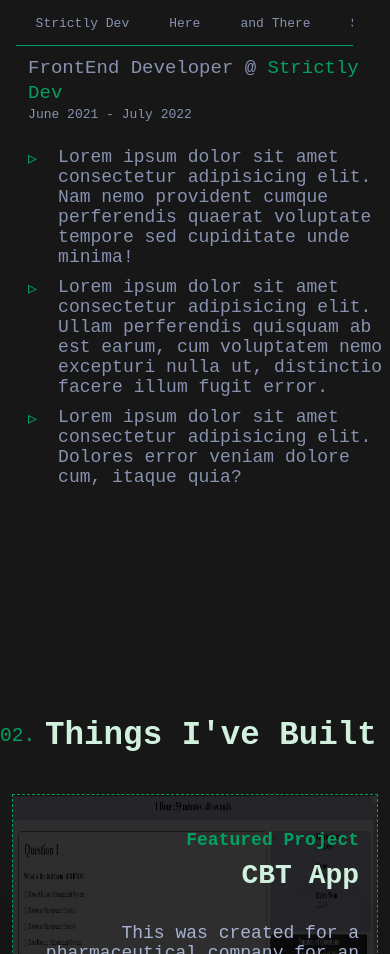
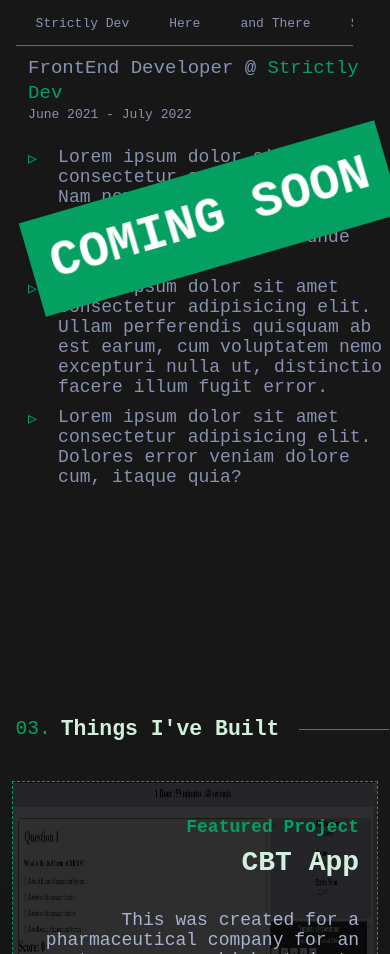
Before and after one commit to Alfred-Emmanuel/my-portfolio, a React (Create React App) app: page / in a window 390 px wide. Shown: the part 2000-2954 px from the top of the page. Built offline with nearby package versions, Linux system fonts and the light colour scheme.

Commit message:
fixed some ui bugs on mobile view

```diff
--- a/src/Components/Header.jsx
+++ b/src/Components/Header.jsx
@@ -57,6 +57,22 @@ function Header() {
     headerVisible ? "" : "hide"
   } `;
 
+  const [isOpen, setIsOpen] = useState(false);
+
+  const toggleMenu = () => {
+    setIsOpen(!isOpen);
+  };
+
+  const hamburgerStyle = {
+    width: "70px",
+    height: "50px",
+    color: "#03a062",
+    background: "none",
+    position: "absolute",
+    right: "20px",
+    // transition: "transform 0.3s ease-in-out",
+  };
+
   console.log(show);
   return (
     <header
@@ -64,10 +80,43 @@ function Header() {
         headerVisible ? "" : "hide"
       }`}
     >
-      <nav>
-        <div className="logo-div">
-          <img src="/mainLogo.png" className="logo" />
-        </div>
+      <div className="logo-div">
+        <img src="/mainLogo.png" className="logo" />
+      </div>
+      <svg
+        xmlns="http://www.w3.org/2000/svg"
+        fill="none"
+        viewBox="0 0 24 24"
+        strokeWidth={1.5}
+        stroke="currentColor"
+        style={hamburgerStyle}
+        onClick={toggleMenu}
+        className="w-6 h-6"
+      >
+        <path
+          strokeLinecap="round"
+          strokeLinejoin="round"
+          d="M3.75 9h16.5m-16.5 6.75h16.5"
+        />
+      </svg>
+
+      <nav className={isOpen ? "mobile open" : "closed"}>
+        <svg
+          xmlns="http://www.w3.org/2000/svg"
+          fill="none"
+          viewBox="0 0 24 24"
+          strokeWidth={1.5}
+          stroke="currentColor"
+          onClick={toggleMenu}
+          style={hamburgerStyle}
+          className="w-6 h-6"
+        >
+          <path
+            strokeLinecap="round"
+            strokeLinejoin="round"
+            d="M6 18L18 6M6 6l12 12"
+          />
+        </svg>
 
         <div className="menu">
           <ol>
--- a/src/Components/body.jsx
+++ b/src/Components/body.jsx
@@ -1,5 +1,6 @@
 import React, { Component, useState, useEffect } from "react";
 import LeftSideBar from "./leftSideBar";
+import ComingSoon from "../comingSoon";
 
 function Body(props) {
   const [activeDiv, setActiveDiv] = useState(1);
@@ -80,6 +81,7 @@ function Body(props) {
           </div>
         </section>
 
+        <ComingSoon>
           <section id="jobs">
             <h2 className="heading">Places i've worked</h2>
             <div className="inner">
@@ -204,6 +206,7 @@ function Body(props) {
               </div>
             </div>
           </section>
+        </ComingSoon>
         <section id="projects">
           <div>
             <h2 className="heading">Things I've Built</h2>
--- /dev/null
+++ b/src/comingSoon.jsx
@@ -0,0 +1,12 @@
+import React from "react";
+
+function ComingSoon(props) {
+  return (
+    <div style={{ position: "relative" }}>
+      <div className="coming-soon">COMING SOON</div>
+      {props.children}
+    </div>
+  );
+}
+
+export default ComingSoon;
--- a/src/style.css
+++ b/src/style.css
@@ -14,7 +14,7 @@ body{
 }
 
 :root{
-    --matrix-color: rgb(3, 160, 98);
+    --matrix-color: #03a062;
     --whitish: #8892b0;
     --matrix-font: 'VT323', monospace;
     --monospace-font:  'Space Mono',"Fira Code","Fira Mono","Roboto Mono",monospace;
@@ -118,30 +118,6 @@ h1, h2, h3, h4, h5, h6{
     transition: opacity 0.5s ease-out;
   }
 
-.menu{
-    background-color: transparent;
-    position: absolute;
-    left:35%
-}
-
-.menu ol{
-    display: flex;
-    margin-left: 60%;
-    background-color: transparent;
-}
-
-.menu ol li{
-    padding-left: 35%;
-    background-color: transparent;
-}
-.menu ol li a{
-    font-size: 1.2em;
-    cursor: pointer;
-    text-decoration: none;
-    color: var(--whitish);
-    background-color: transparent;
-}
-
 .menu ol li a:hover{
     color: var(--matrix-color);
 }
@@ -215,6 +191,18 @@ h1, h2, h3, h4, h5, h6{
       transform: translateY(0);
     }
  }
+
+ @keyframes tilt {
+    0% {
+      transform: rotate(-45deg);
+    }
+    50% {
+      transform: rotate(45deg);
+    }
+    100% {
+      transform: rotate(-45deg);
+    }
+  }
 
 .left-side-bar::after {
     content: "";
@@ -621,6 +609,30 @@ h1, h2, h3, h4, h5, h6{
 }
 @media screen and (min-width:1000px) {
 
+    .menu{
+        background-color: transparent;
+        position: absolute;
+        left:35%
+    }
+
+    .menu ol{
+        display: flex;
+        margin-left: 60%;
+        background-color: transparent;
+    }
+
+    .menu ol li{
+        padding-left: 35%;
+        background-color: transparent;
+    }
+    .menu ol li a{
+        font-size: 1.2em;
+        cursor: pointer;
+        text-decoration: none;
+        color: var(--whitish);
+        background-color: transparent;
+    }
+
     .image-wrapper .overlay, .project-image .overlay, .second-project-image .overlay {
         position: absolute;
         top: 0;
@@ -901,6 +913,23 @@ h1, h2, h3, h4, h5, h6{
     opacity: 0.6;
 }
 
+.coming-soon{
+    background-color: #03a062;
+    color: white;
+    font-size: 80px;
+    font-weight: bold;
+    padding: 25px;
+    transform: rotate(-45deg);
+    position: absolute;
+    top: 230px;
+    left: 250px;
+    z-index: 15;
+    white-space: NOWRAP;
+    animation: tilt 2s infinite linear;
+    /* transform-origin: top left; */
+    pointer-events: none;
+}
+
 /* Writing The media queries */
 
 @media screen and (max-width:480px) {
@@ -909,6 +938,11 @@ h1, h2, h3, h4, h5, h6{
         --paragraph-size: 1.4rem;
         --header-size: 1.65rem;
     }
+
+    body{
+        overflow-x: hidden;
+    }
+
     header{
         height: 70px;
     }
@@ -927,7 +961,7 @@ h1, h2, h3, h4, h5, h6{
 
     .logo-div{
         position: absolute;
-        left: 0;
+        left: 5%;
     }
 
     .logo-div img{
@@ -935,6 +969,86 @@ h1, h2, h3, h4, h5, h6{
         height: 90px;
     }
 
+header svg {
+  transform: rotate(0);
+  transition: transform 0.3s ease-in-out;
+}
+
+header .open svg {
+  transform: rotate(90deg);
+}
+
+/* header .mobile {
+  visibility: hidden;
+  opacity: 0;
+  transition: visibility 0s, opacity 0.3s ease-in-out;
+}
+
+header .open .mobile {
+  visibility: visible;
+  opacity: 1;
+  transition: visibility 0s, opacity 0.3s ease-in-out;
+} */
+
+    nav{
+        /* display: none; */
+        /* border: 2px solid red; */
+        color:white;
+        display: block;
+        height:100vh;
+        position: fixed;
+        top:0;
+        right:0;
+        padding:0;
+        padding-top: 10px;
+        text-align: center;
+        width: 70vw;
+        transition: visibility 0s, opacity 0.3s ease-in-out;
+        /* background: linear-gradient(to right, #000, #444); */
+        background-color: rgb(23, 23, 23);
+        z-index: 1;
+        overflow:auto;
+    }
+
+    nav::after {
+        content: "";
+        position: fixed;
+        top: 0;
+        left: 0;
+        width: 33vw;
+        height: 100vh;
+        background: var(--matrix-color);
+        filter: blur(10px);
+        z-index: -1;
+        mix-blend-mode:exclusion;
+        opacity: 0.5;
+    }
+
+    .closed{
+        display: none;
+    }
+
+    .menu{
+        background-color: transparent;
+    }
+
+    .menu ol{
+        margin-top:40%;
+        background-color: transparent;
+    }
+
+    .menu ol li{
+        padding:10px;
+        padding-top:40px;
+        background-color: transparent;
+    }
+
+    .menu ol li a{
+        cursor: pointer;
+        text-decoration: none;
+        color: var(--whitish);
+        background-color: transparent;
+    }
     .right-side-bar{
         display: none;
     }
@@ -1103,7 +1217,7 @@ h1, h2, h3, h4, h5, h6{
     font-size: var(--header-size);
 }
 
-.heading:after{
+#jobs .heading:after{
     display: block;
     position: relative;
     top: 2px;
@@ -1150,6 +1264,22 @@ h1, h2, h3, h4, h5, h6{
     height: 980px;
     margin-bottom: 0;
     /* border:2px solid white */
+}
+
+#projects .heading{
+    font-size: var(--header-size);
+}
+
+#projects .heading:before{
+    font-size: 1.5rem;
+    padding-left: 4%;
+    counter-increment: section 3;
+    font-weight: 400;
+}
+
+#projects .heading:after{
+    width:90px;
+    background-color:rgb(3, 160, 98);
 }
 
 #projects .projects-ul{
@@ -1269,4 +1399,21 @@ h1, h2, h3, h4, h5, h6{
     padding-bottom: 5%;
 }
 
+.coming-soon{
+        background-color: #03a062;
+        color: white;
+        font-size: 50px;
+        font-weight: bold;
+        padding: 20px;
+        transform: rotate(-45deg);
+        position: absolute;
+        top: 340px;
+        left: 25px;
+        z-index: 2;
+        white-space: NOWRAP;
+        animation: tilt 2s infinite linear;
+        /* transform-origin: top left; */
+        pointer-events: none;
 }
+
+}
```
Lines whose indentation alone changed are shown as unchanged.
